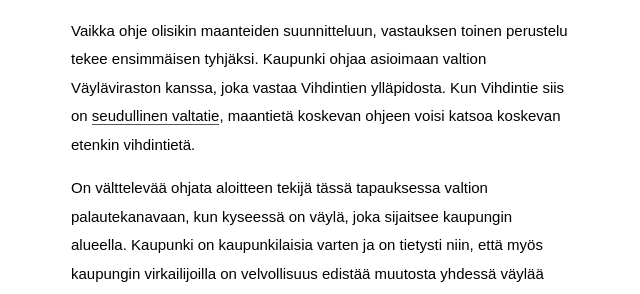
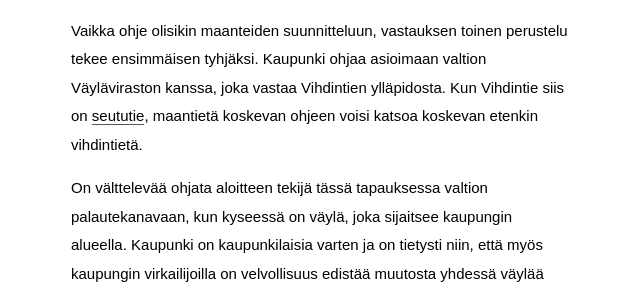
Before and after one commit to klaalo/klaalo.github.io, a Jekyll site: the page built from _posts/2024-01-21-vantaa-vastaa-aloitteeseen.md, in a window 1280 px wide and 900 px high, scrolled down 3402 px. Shown: the part 153-447 px from the top of the window, without its empty margins (319-959 px from the left). Built offline with Jekyll 4.4.1, drawn with Linux system fonts in a browser that asks for light colours; some web fonts are replaced.

Commit message:
Fix term

```diff
--- a/_posts/2024-01-21-vantaa-vastaa-aloitteeseen.md
+++ b/_posts/2024-01-21-vantaa-vastaa-aloitteeseen.md
@@ -58,7 +58,7 @@ Kaupunki ei vastauksellaan sanallakaan viittaa suunnittelutavoitteisiin, vaan p
 
 > taajamassa mopolla ajoa pyörätiellä ei yleensä sallita
 
-Vaikka ohje olisikin maanteiden suunnitteluun, vastauksen toinen perustelu tekee ensimmäisen tyhjäksi. Kaupunki ohjaa asioimaan valtion Väyläviraston kanssa, joka vastaa Vihdintien ylläpidosta. Kun Vihdintie siis on [seudullinen valtatie](https://fi.wikipedia.org/wiki/Seututie_120), maantietä koskevan ohjeen voisi katsoa koskevan etenkin vihdintietä.
+Vaikka ohje olisikin maanteiden suunnitteluun, vastauksen toinen perustelu tekee ensimmäisen tyhjäksi. Kaupunki ohjaa asioimaan valtion Väyläviraston kanssa, joka vastaa Vihdintien ylläpidosta. Kun Vihdintie siis on [seututie](https://fi.wikipedia.org/wiki/Seututie_120), maantietä koskevan ohjeen voisi katsoa koskevan etenkin vihdintietä.
 
 On välttelevää ohjata aloitteen tekijä tässä tapauksessa valtion palautekanavaan, kun kyseessä on väylä, joka sijaitsee kaupungin alueella. Kaupunki on kaupunkilaisia varten ja on tietysti niin, että myös kaupungin virkailijoilla on velvollisuus edistää muutosta yhdessä väylää ylläpitävän viraston kanssa siitä huolimatta, vaikka virasto olisi Valtion.
 
```
